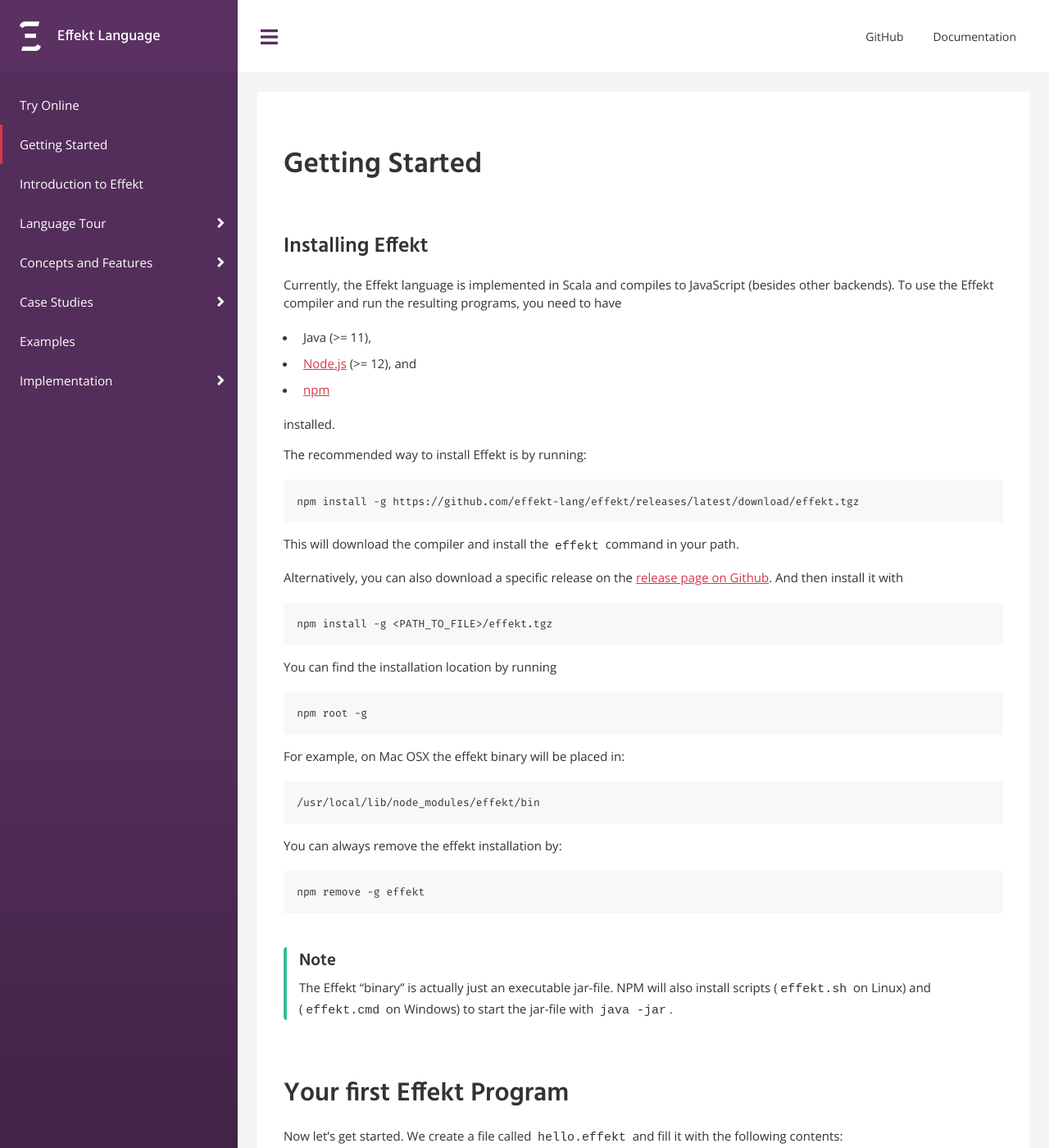
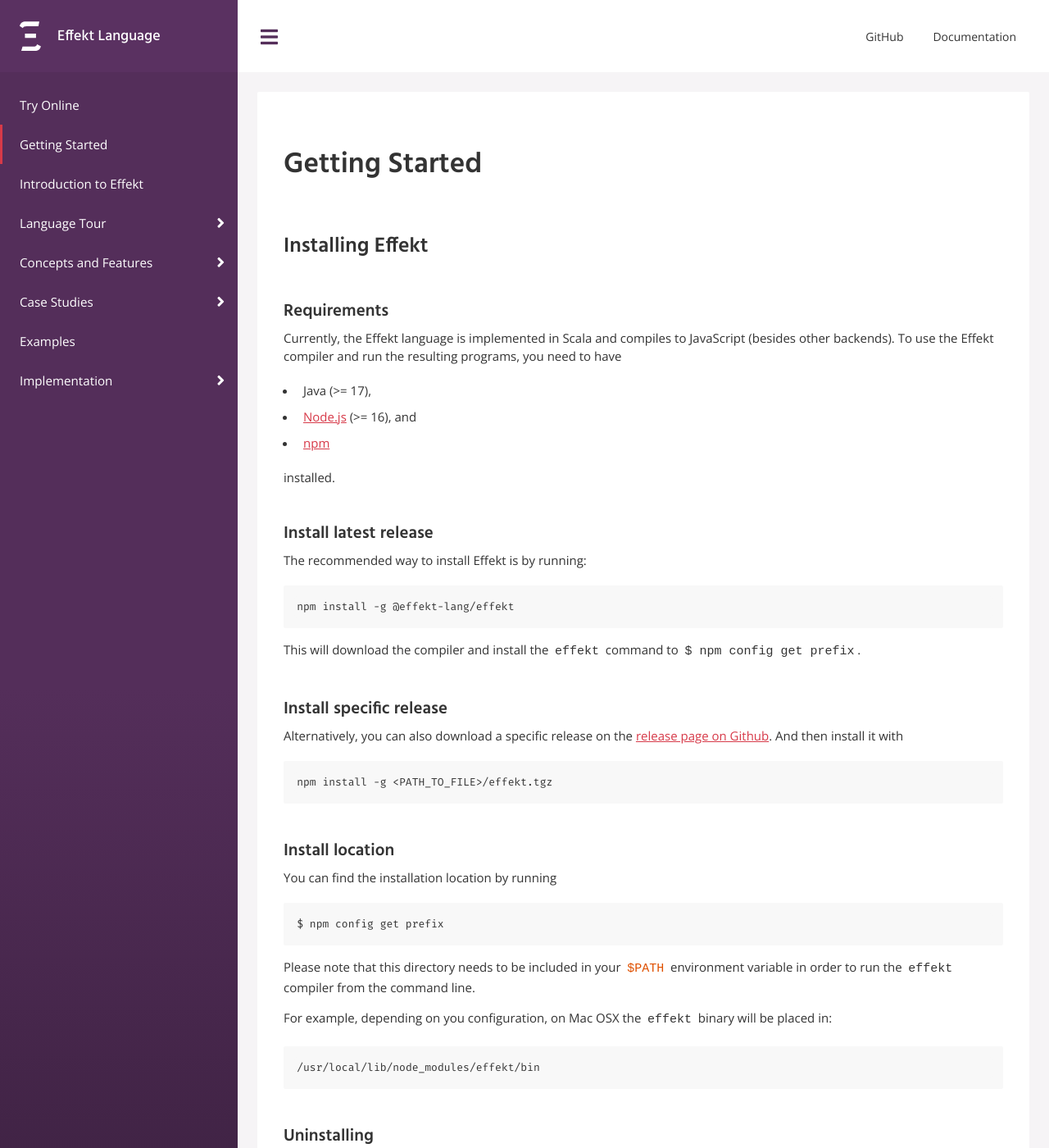
Before and after one commit to effekt-lang/effekt-website, a Jekyll site: the page built from docs/getting-started.md, in a window 1280 px wide and 1400 px high. Shown: the whole window at 82% size. Built offline with Jekyll 4.4.1, drawn with Linux system fonts in a browser that asks for light colours; some of the changed text lies outside the part shown.

Commit message:
update install guide in getting-started section

````diff
--- a/_includes/install.md
+++ b/_includes/install.md
@@ -1,17 +1,23 @@
+#### Requirements
+
 Currently, the Effekt language is implemented in Scala and compiles to JavaScript (besides other backends).
 To use the Effekt compiler and run the resulting programs, you need to have
 
-- Java (>= 11),
-- [Node.js](https://nodejs.org/en/) (>= 12), and
+- Java (>= 17),
+- [Node.js](https://nodejs.org/en/) (>= 16), and
 - [npm](https://www.npmjs.com)
 
 installed.
 
+#### Install latest release
+
 The recommended way to install Effekt is by running:
 ```bash
-npm install -g https://github.com/effekt-lang/effekt/releases/latest/download/effekt.tgz
+npm install -g @effekt-lang/effekt
 ```
-This will download the compiler and install the `effekt` command in your path.
+This will download the compiler and install the `effekt` command to `$ npm config get prefix`.
+
+#### Install specific release
 
 Alternatively, you can also download a specific release on the
 [release page on Github]({{ site.githuburl }}/releases).
@@ -20,17 +26,24 @@
 npm install -g <PATH_TO_FILE>/effekt.tgz
 ```
 
+#### Install location
+
 You can find the installation location by running
 
 ```bash
-npm root -g
+$ npm config get prefix
 ```
-For example, on Mac OSX the effekt binary will be placed in:
+
+Please note that this directory needs to be included in your `$PATH` environment variable in order to run the `effekt` compiler from the command line.
+
+For example, depending on you configuration, on Mac OSX the `effekt` binary will be placed in:
 ```bash
 /usr/local/lib/node_modules/effekt/bin
 ```
 
-You can always remove the effekt installation by:
+#### Uninstalling
+
+You can always remove the Effekt installation by:
 ```bash
 npm remove -g effekt
 ```
````
